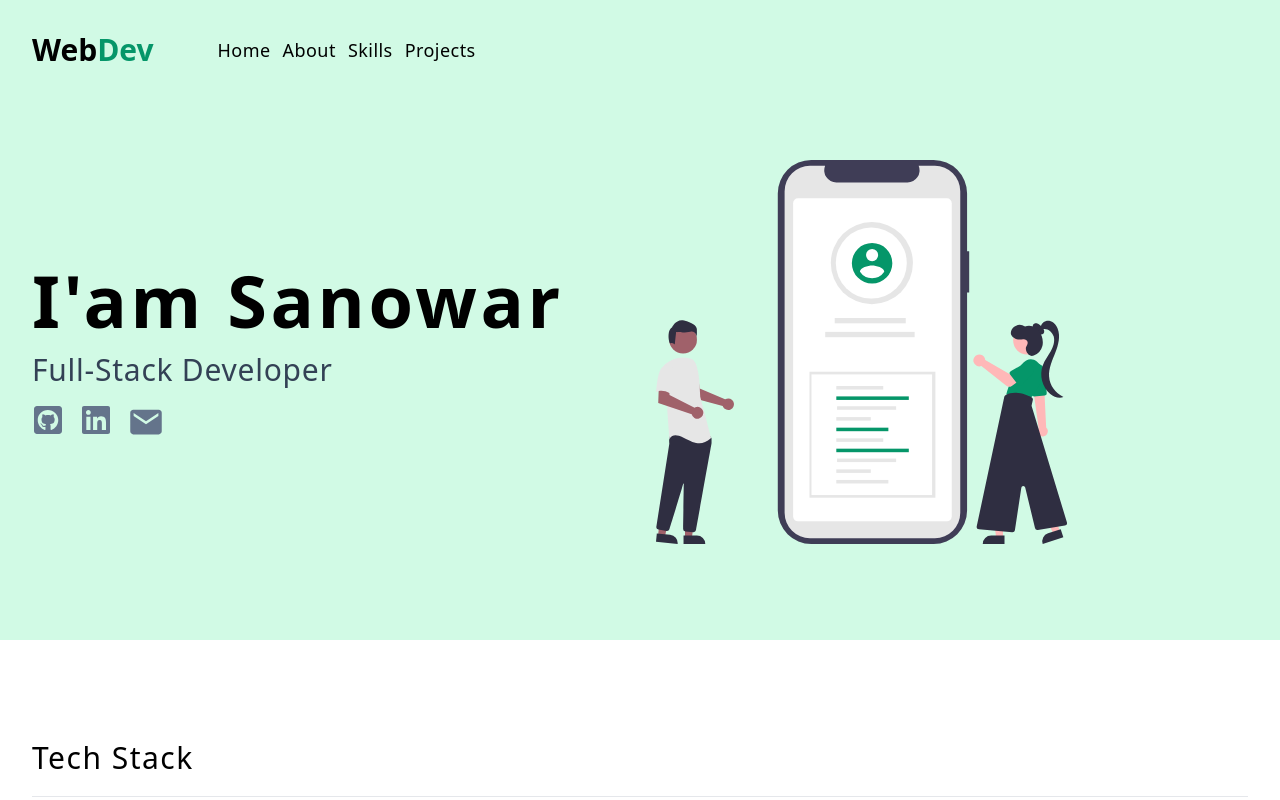
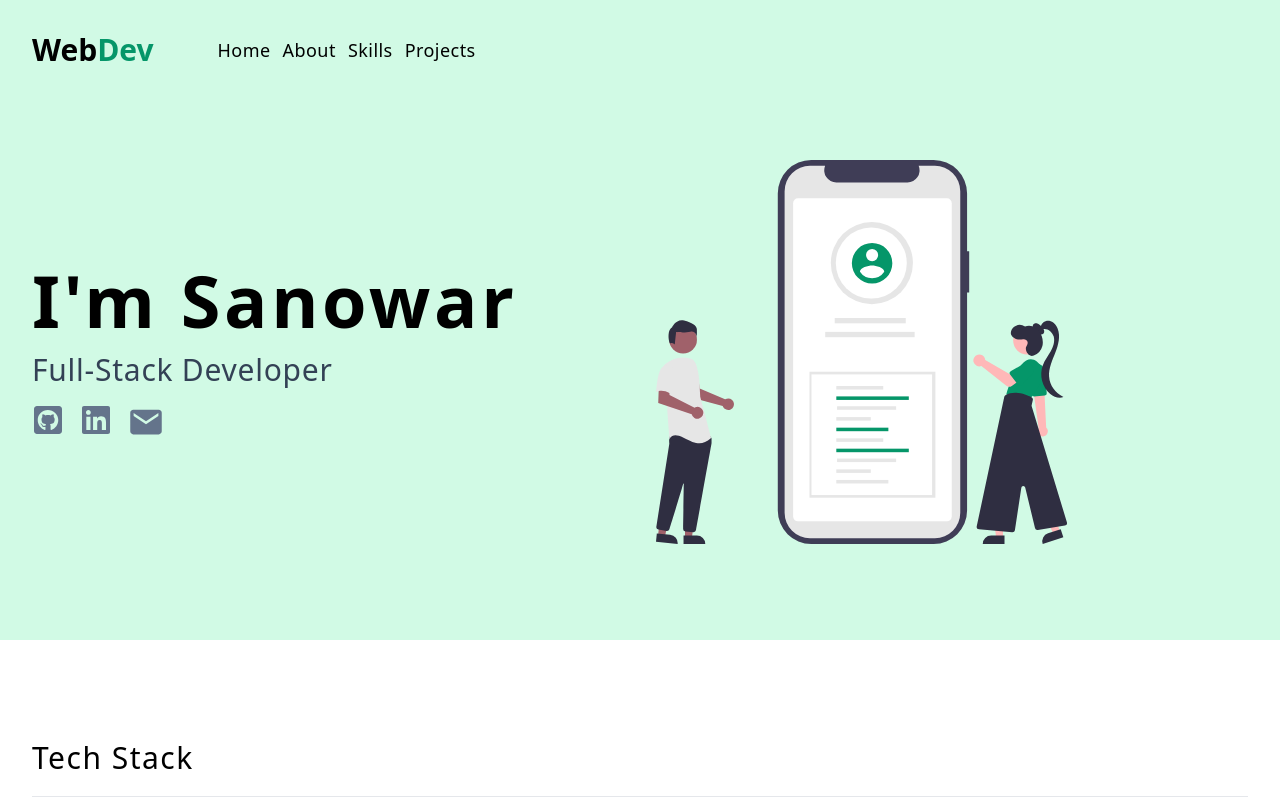
Before and after one commit to Sanowar72/portfolio, a React (Vite) app: page / in a window 1280 px wide. Shown: the top 800 px of the page. Built offline with nearby package versions, Linux system fonts and the light colour scheme.

Commit message:
typo mistake fixed

```diff
--- a/src/components/Hero.jsx
+++ b/src/components/Hero.jsx
@@ -7,7 +7,7 @@
     <div className="bg-emerald-100 py-24 pt-40" id="home">
       <div className="align-element grid md:grid-cols-2 items-center gap-8">
         <article>
-          <h1 className="text-7xl font-bold tracking-wider">I'am Sanowar</h1>
+          <h1 className="text-7xl font-bold tracking-wider">I'm Sanowar</h1>
           <p className="mt-4 text-3xl text-slate-700 capitalize tracking-wide">
             Full-Stack Developer
           </p>
```
